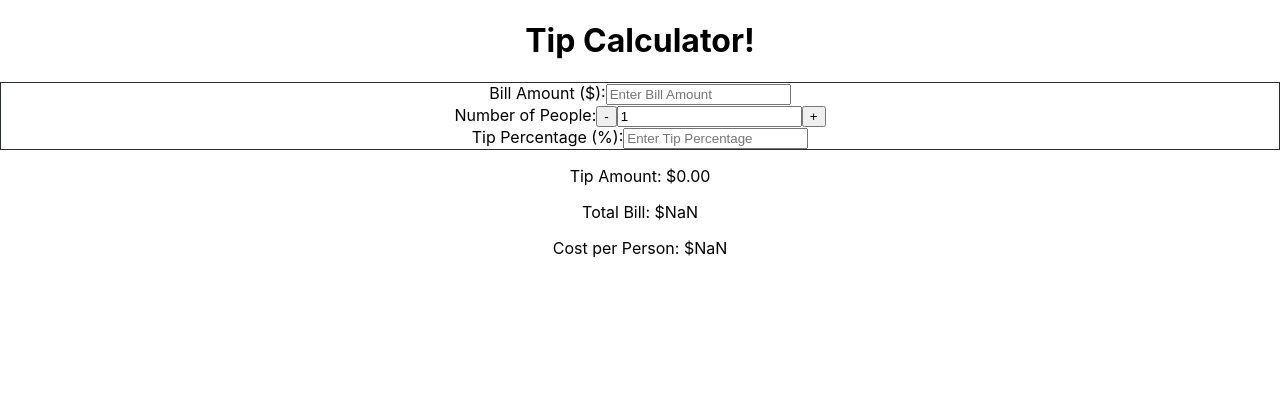
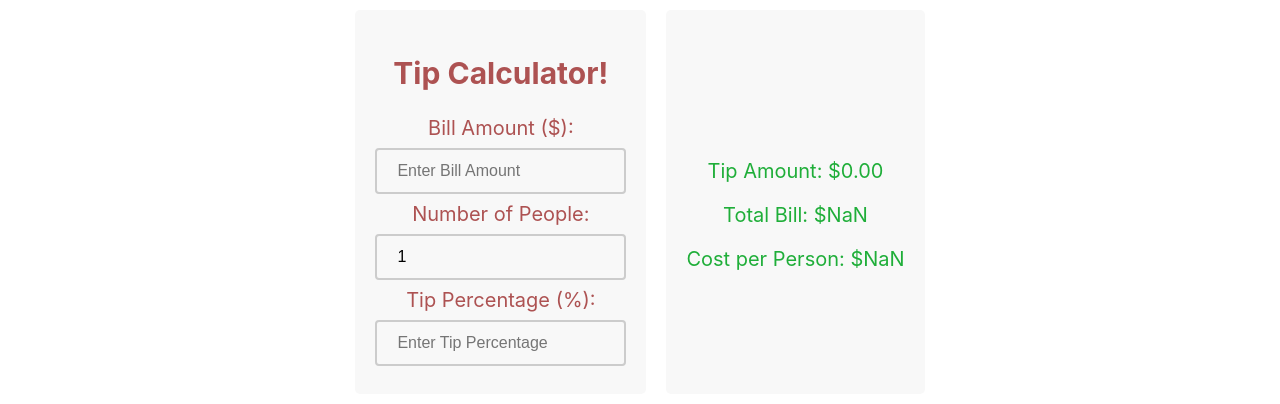
Before and after one commit to joemiddie13/tip_calculator, a React (Create React App) app in the folder tip-calculator/: page / in a window 1280 px wide. Shown: the top 404 px of the page. Built offline with nearby package versions, Linux system fonts and the light colour scheme.

Commit message:
completed lab

```diff
--- a/tip-calculator/src/App.css
+++ b/tip-calculator/src/App.css
@@ -1,16 +1,29 @@
 .App {
   text-align: center;
-  /* display: flex;
-  justify-content: center; */
+  display: flex;
+  justify-content: center;
 }
 
-/* .TipCalculator {
-  display: flex;
-  justify-content: center;
-} */
+.TipCalculator {
+  font-size: 20px;
+  color: #1fae39;
+  background-color: #f8f8f8;
+  margin: 10px;
+  padding: 20px;
+  border-radius: 5px;
+}
+
+.PartyNumber button {
+  display: inline-block;
+}
 
 .inputs {
-  border: 1px solid #282c34;
+  font-size: 20px;
+  color: #ad5252;
+  background-color: #f8f8f8;
+  margin: 10px;
+  padding: 20px;
+  border-radius: 5px;
 }
 
 .App-logo {
--- a/tip-calculator/src/App.js
+++ b/tip-calculator/src/App.js
@@ -2,8 +2,10 @@ import React, { useState } from 'react';
 import BillAmount from './Components/BillAmount';
 import PartyNumber from './Components/PartyNumber';
 import TipAmount from './Components/TipAmount';
-import TipCalculator from './Components/TipCalulator';
+import TipCalculator from './Components/TipCalculator';
 import './App.css';
+import './Components/BillAmount.css'
+import './Components/TipCalculator.css'
 
 function App() {
   const [billAmount, setBillAmount] = useState('');
@@ -12,16 +14,16 @@ function App() {
 
   return (
     <div className='App'>
-      <h1>Tip Calculator!</h1>
       <div className='inputs'>
-          <BillAmount billAmount={billAmount} setBillAmount={setBillAmount} />
-          <PartyNumber partyNumber={partyNumber} setPartyNumber={setPartyNumber} />
-          <TipAmount tipPercentage={tipPercentage} setTipPercentage={setTipPercentage} />
-        </div>
+        <h2>Tip Calculator!</h2>
+        <BillAmount billAmount={billAmount} setBillAmount={setBillAmount} />
+        <PartyNumber partyNumber={partyNumber} setPartyNumber={setPartyNumber} />
+        <TipAmount tipPercentage={tipPercentage} setTipPercentage={setTipPercentage} />
+      </div>
         <div className='TipCalculator'>
           <TipCalculator tipPercentage={tipPercentage} billAmount={billAmount} partyNumber={partyNumber}/>
         </div>
-      </div>
+    </div>
   );
 }
 
--- /dev/null
+++ b/tip-calculator/src/Components/BillAmount.css
@@ -0,0 +1,11 @@
+input {
+  width: 100%;
+  padding: 12px 20px;
+  margin: 8px 0;
+  box-sizing: border-box;
+  border: 2px solid #ccc;
+  border-radius: 4px;
+  background-color: #f8f8f8;
+  font-size: 16px;
+  display: flex;
+}
--- a/tip-calculator/src/Components/PartyNumber.js
+++ b/tip-calculator/src/Components/PartyNumber.js
@@ -4,14 +4,14 @@ function PartyNumber({ partyNumber, setPartyNumber }) {
   return (
     <div>
       <label htmlFor="partyNumber">Number of People:</label>
-      <button onClick={() => setPartyNumber(Math.max(1, partyNumber - 1))}>-</button>
       <input
         id="partyNumber"
         type="number"
+        min="1"
         value={partyNumber}
-        readOnly
+        onChange={(e) => setPartyNumber(e.target.value)}
+        placeholder="Enter Number of People"
       />
-      <button onClick={() => setPartyNumber(partyNumber + 1)}>+</button>
     </div>
   );
 }
--- /dev/null
+++ b/tip-calculator/src/Components/TipCalculator.css
@@ -0,0 +1,4 @@
+.totals {
+  text-align: center;
+  padding-top: 50%;
+}
--- a/tip-calculator/src/Components/TipCalulator.js
+++ b/tip-calculator/src/Components/TipCalculator.js
@@ -6,7 +6,7 @@ function TipCalculator({ billAmount, tipPercentage, partyNumber }) {
   const costPerPerson = totalBill / partyNumber;
 
   return (
-    <div>
+    <div className='totals'>
       <p>Tip Amount: ${tipAmount.toFixed(2)}</p>
       <p>Total Bill: ${totalBill.toFixed(2)}</p>
       <p>Cost per Person: ${costPerPerson.toFixed(2)}</p>
```
Also changed, not shown: tip-calculator/src/Components/TipCalulator.css (deleted).
